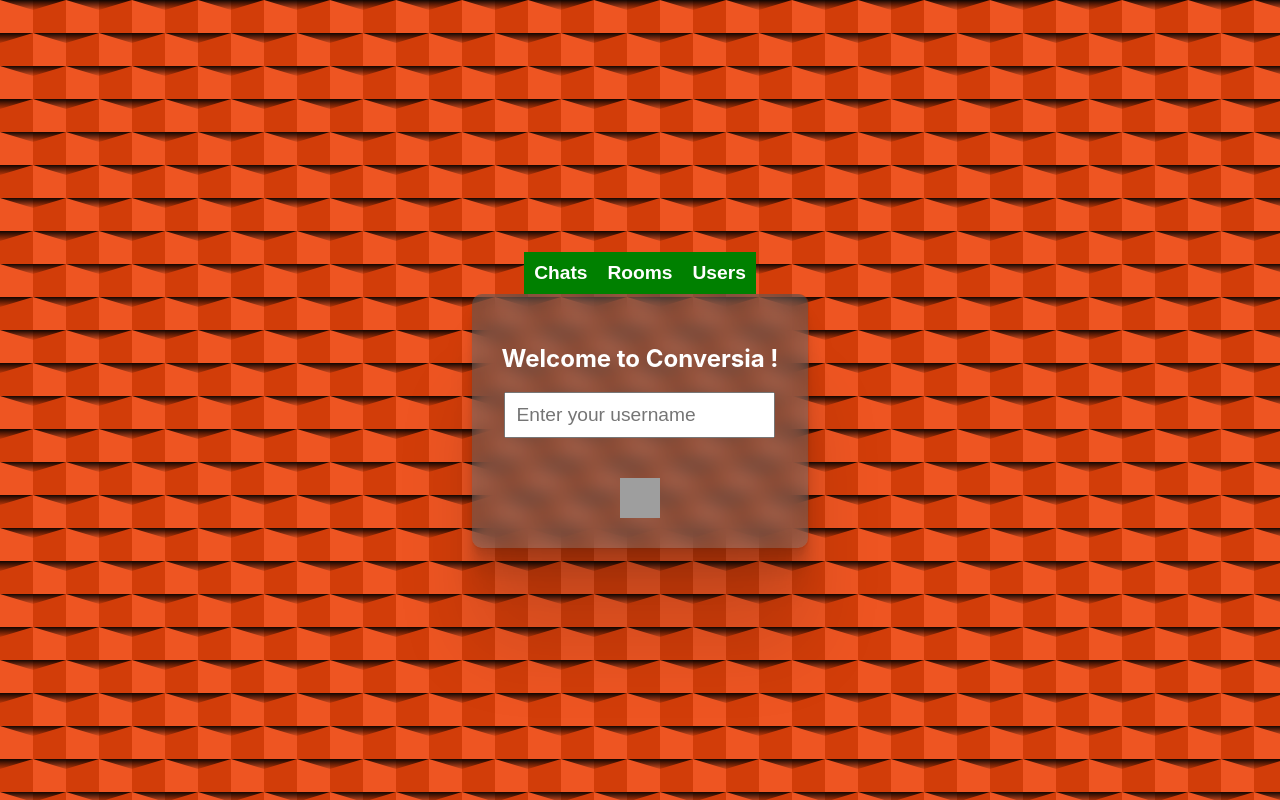
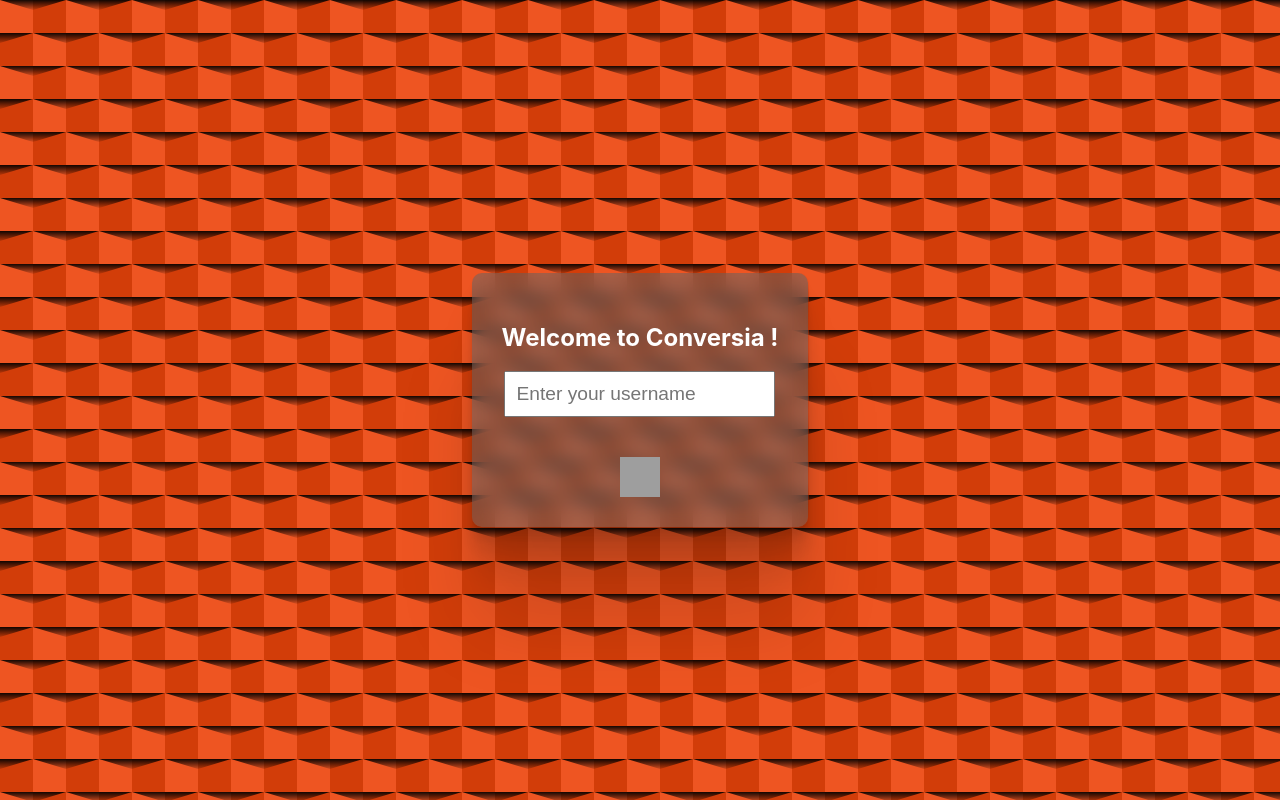
Before and after one commit to darshan-golchha/vtalk-frontend, a React (Create React App) app: page / in a window 1280 px wide. Built offline with nearby package versions, Linux system fonts and the light colour scheme; grey boxes are pictures that could not be loaded.

Commit message:
Update UserRegistration.js

```diff
--- a/src/components/UserRegistration.js
+++ b/src/components/UserRegistration.js
@@ -52,11 +52,6 @@
 
   return (
     <div className="user-registration">
-      <div className='clears'>
-        <button onClick={deleteChats}>Chats</button>
-        <button onClick={deleteRooms}>Rooms</button>
-        <button onClick={deleteUsers}>Users</button>
-      </div>
       {isLoading && <div className="loader">Loading...</div>}
       <form className='signup' onSubmit={handleRegister}>
         <h2>Welcome to Conversia !</h2>
```
